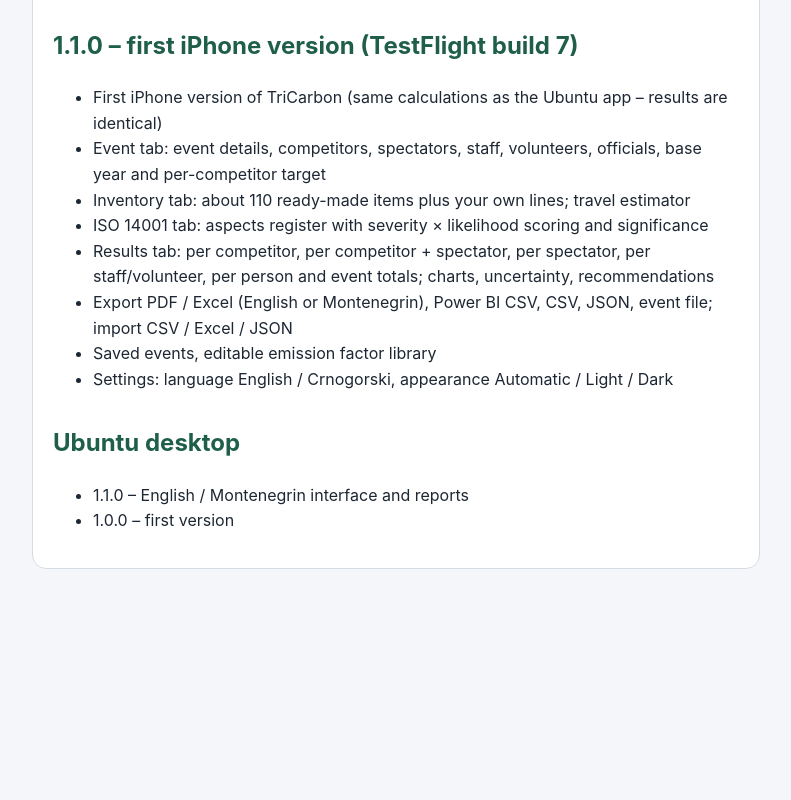
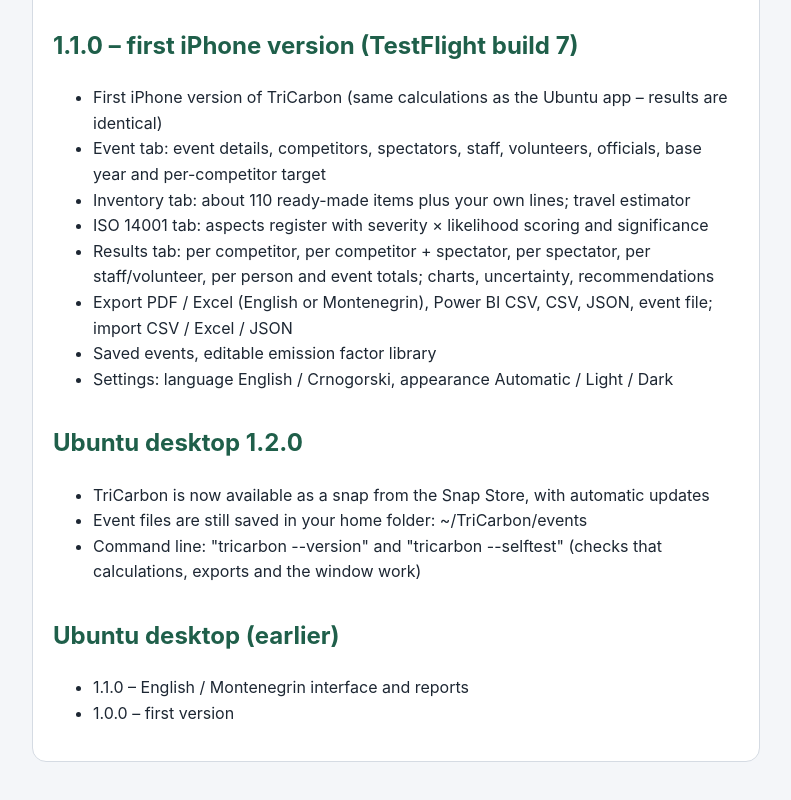
Before and after one commit to bsurbatowitz-del/tricarbon-info, a plain HTML site: page whats-new.html in a window 1280 px wide. Shown: the part 1024-1824 px from the top of the page, without its empty margins (244-1035 px from the left). Before the commit the page ends 1673 px from the top, so only its background shows below. Drawn offline with Linux system fonts and the light colour scheme.

Commit message:
Changelog: Ubuntu desktop 1.2.0 (Snap Store)
Co-Authored-By: Claude Opus 5.5 <noreply@anthropic.com>
Claude-Session: https://claude.ai/code/session_01RAzPb98K6AK4DAtEjYiZ52

```diff
--- a/whats-new.html
+++ b/whats-new.html
@@ -27,7 +27,13 @@
 <li>Saved events, editable emission factor library</li>
 <li>Settings: language English / Crnogorski, appearance Automatic / Light / Dark</li>
 </ul>
-<h2>Ubuntu desktop</h2>
+<h2>Ubuntu desktop 1.2.0</h2>
+<ul>
+<li>TriCarbon is now available as a snap from the Snap Store, with automatic updates</li>
+<li>Event files are still saved in your home folder: ~/TriCarbon/events</li>
+<li>Command line: &quot;tricarbon --version&quot; and &quot;tricarbon --selftest&quot; (checks that calculations, exports and the window work)</li>
+</ul>
+<h2>Ubuntu desktop (earlier)</h2>
 <ul>
 <li>1.1.0 – English / Montenegrin interface and reports</li>
 <li>1.0.0 – first version</li>
```
Also changed, not shown: 1 other file.
